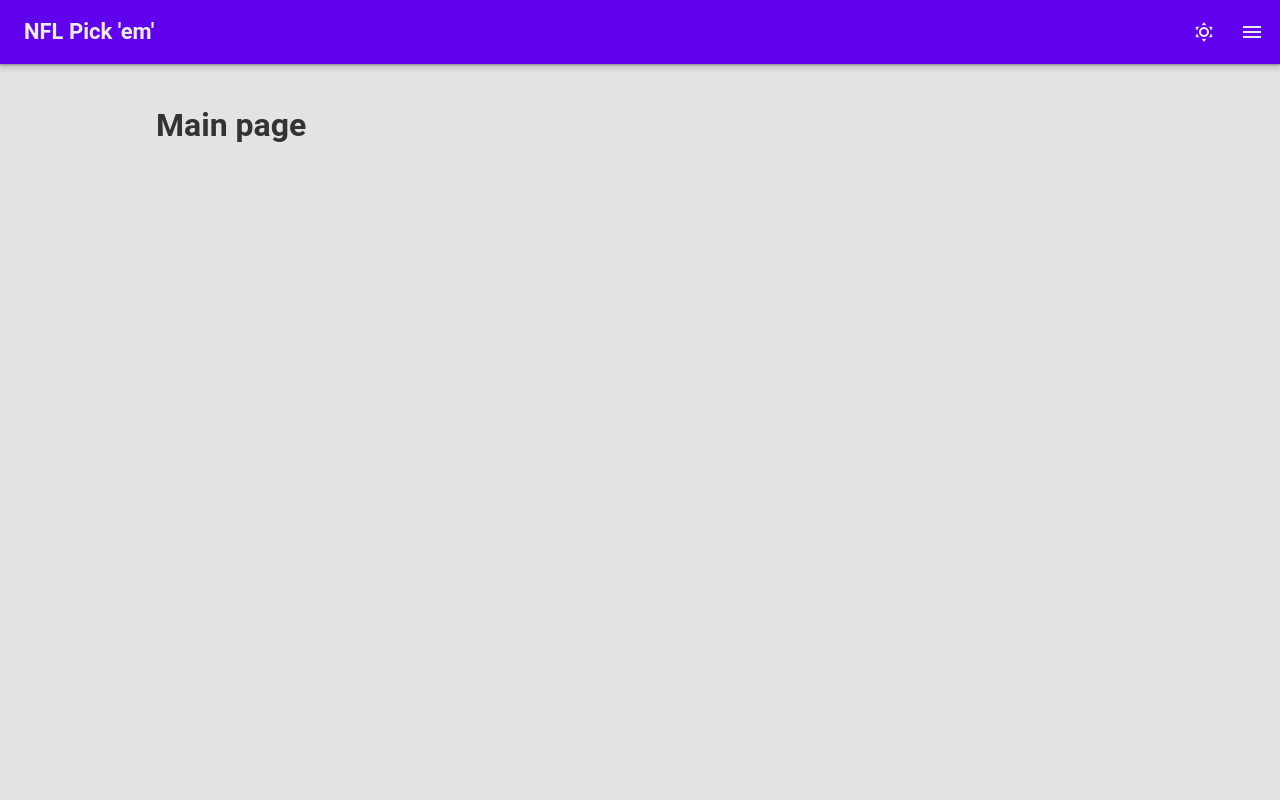
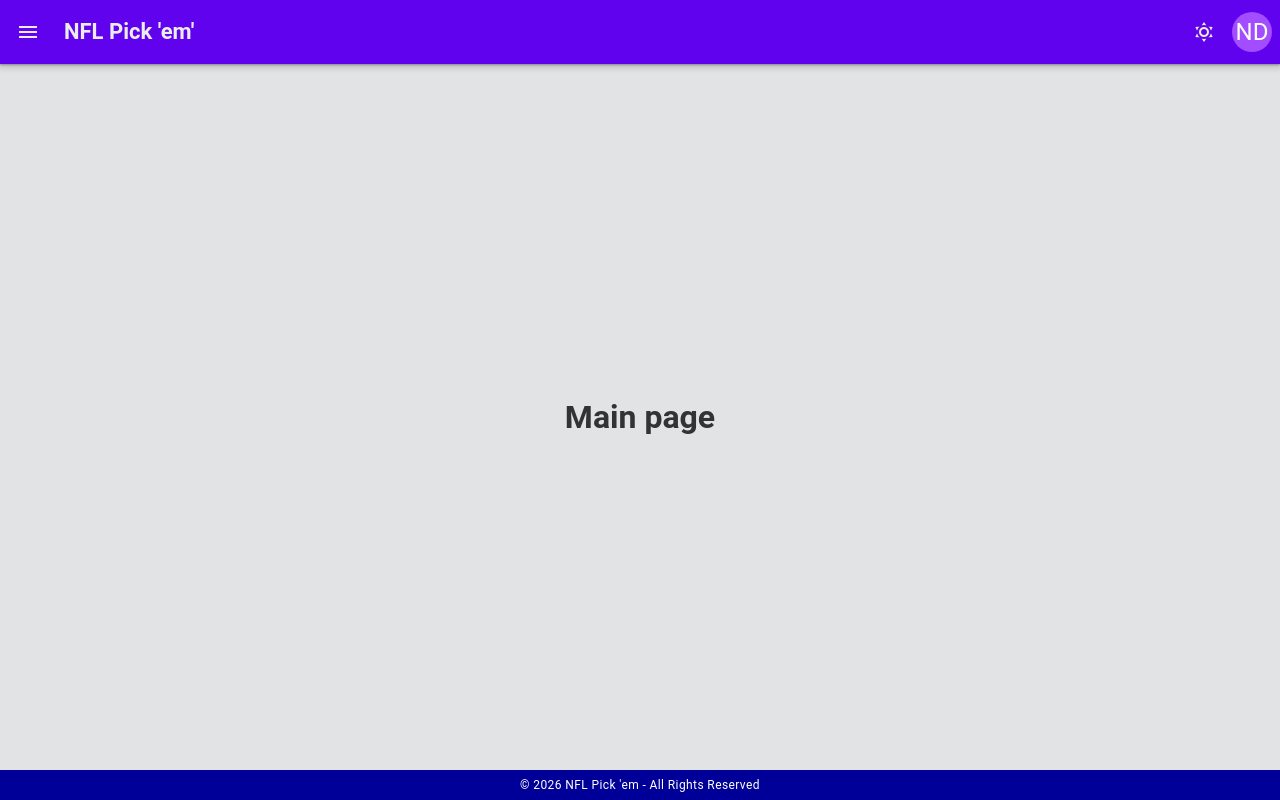
Before and after one commit to ndambra/nfl-pickem-app, a Nuxt app: page / in a window 1280 px wide. Built offline with nearby package versions, Linux system fonts and the light colour scheme.

Commit message:
add basic pages and user icon

```diff
--- a/app/components/app/nav-bar.vue
+++ b/app/components/app/nav-bar.vue
@@ -1,13 +1,14 @@
 <template>
+  <client-only>
     <v-app-bar color="primary">
-    <template v-slot:prepend> </template>
-    <v-app-bar-title class="font-weight-bold text-title-large"
+      <template v-slot:prepend>
+        <v-app-bar-nav-icon @click.stop="openDrawer"></v-app-bar-nav-icon>
+      </template>
+      <v-app-bar-title class="font-weight-bold text-title-large ms-3"
         >NFL Pick 'em'</v-app-bar-title
       >
 
       <template v-slot:append>
-      <v-spacer></v-spacer>
-
         <v-btn
           :icon="
             props.theme === 'light' ? 'mdi-weather-sunny' : 'mdi-weather-night'
@@ -15,20 +16,60 @@
           slim
           @click="onClick"
         ></v-btn>
-      <v-app-bar-nav-icon
-        @click.stop="$emit('toggleDrawer')"
-      ></v-app-bar-nav-icon>
+        <app-user-menu :user="user"></app-user-menu>
       </template>
     </v-app-bar>
+
+    <v-navigation-drawer v-model="drawer" temporary>
+      <v-list density="comfortable">
+        <v-list-item
+          v-for="item in items"
+          :key="item.title"
+          :prepend-icon="item.icon"
+          :title="item.title"
+          @click="navigateTo(item.link)"
+        ></v-list-item>
+      </v-list>
+    </v-navigation-drawer>
+  </client-only>
 </template>
 
 <script lang="ts" setup>
+import { ref, watch } from "vue";
+
 const emit = defineEmits(["changeTheme", "toggleDrawer"]);
 const props = defineProps(["theme"]);
+
+const drawer = ref(false);
+const group = ref(null);
+
+watch(group, () => {
+  drawer.value = false;
+});
+
+const user = {
+  initials: "ND",
+  fullname: "Nik Dam",
+  email: "test@test.com",
+};
+
+const items = [
+  { title: "Dashboard", link: "dashboard", icon: "mdi-view-dashboard" },
+  {
+    title: "My Leagues",
+    link: "my-leagues",
+    icon: "mdi-format-list-bulleted-square",
+  },
+  { title: "Settings", link: "settings", icon: "mdi-cog-outline" },
+];
 
 function onClick() {
   emit("changeTheme");
 }
+
+function openDrawer() {
+  drawer.value = !drawer.value;
+}
 </script>
 
 <style></style>
--- /dev/null
+++ b/app/components/app/user-menu.vue
@@ -0,0 +1,34 @@
+<template>
+  <v-menu min-width="200px">
+    <template v-slot:activator="{ props }">
+      <v-btn icon v-bind="props">
+        <v-avatar color="primary-lighten-2">
+          <span class="text-headline-small">{{ user.initials }}</span>
+        </v-avatar>
+      </v-btn>
+    </template>
+    <v-card>
+      <v-card-text>
+        <div class="mx-auto text-center">
+          <v-avatar color="primary-darken-2">
+            <span class="text-headline-small">{{ user.initials }}</span>
+          </v-avatar>
+          <h3 class="my-0">{{ user.fullname }}</h3>
+          <p class="text-body-small mt-1">
+            {{ user.email }}
+          </p>
+          <v-divider class="my-1"></v-divider>
+          <v-btn variant="text">Account Settings</v-btn>
+          <v-divider class="my-1"></v-divider>
+          <v-btn variant="text">Log out</v-btn>
+        </div>
+      </v-card-text>
+    </v-card>
+  </v-menu>
+</template>
+
+<script lang="ts" setup>
+defineProps(["user"]);
+</script>
+
+<style></style>
--- a/app/layouts/default.vue
+++ b/app/layouts/default.vue
@@ -1,57 +1,26 @@
 <template>
   <v-app :theme="theme">
-    <client-only>
-      <v-navigation-drawer v-model="drawer" location="right" temporary>
-        <v-list density="comfortable">
-          <v-list-item
-            v-for="item in items"
-            :key="item.value"
-            :prepend-icon="item.icon"
-            :title="item.title"
-            :value="item.value"
-          ></v-list-item>
-        </v-list>
-      </v-navigation-drawer>
-    </client-only>
-    <app-nav-bar
-      @change-theme="toggleTheme"
-      @toggle-drawer="openDrawer"
-      :theme="theme"
-    />
+    <app-nav-bar @change-theme="toggleTheme" :theme="theme" />
     <v-main>
       <slot />
     </v-main>
+
+    <v-footer app color="primary-darken-3" height="30">
+      <v-container class="text-center text-body-small">
+        © {{ new Date().getFullYear() }} NFL Pick 'em - All Rights Reserved
+      </v-container>
+    </v-footer>
   </v-app>
 </template>
 
 <script lang="ts" setup>
-import { ref, watch } from "vue";
+import { ref } from "vue";
 
 const theme = ref("light");
-const items = [
-  { title: "Dashboard", value: "dashboard", icon: "mdi-view-dashboard" },
-  {
-    title: "My Leagues",
-    value: "my-leagues",
-    icon: "mdi-format-list-bulleted-square",
-  },
-  { title: "Settings", value: "settings", icon: "mdi-cog-outline" },
-];
-
-const drawer = ref(false);
-const group = ref(null);
-
-watch(group, () => {
-  drawer.value = false;
-});
 
 function toggleTheme() {
   theme.value = theme.value === "light" ? "dark" : "light";
 }
-
-function openDrawer() {
-  drawer.value = !drawer.value;
-}
 </script>
 
 <style></style>
--- /dev/null
+++ b/app/pages/dashboard.vue
@@ -0,0 +1,13 @@
+<template>
+  <v-container
+    class="fill-height d-flex flex-column align-center justify-center text-center"
+  >
+    <v-icon icon="mdi-view-dashboard" size="64"></v-icon>
+
+    <div class="mt-3">Dashboard</div>
+  </v-container>
+</template>
+
+<script lang="ts" setup></script>
+
+<style></style>
--- a/app/pages/index.vue
+++ b/app/pages/index.vue
@@ -1,5 +1,7 @@
 <template>
-  <v-container>
+  <v-container
+    class="fill-height d-flex flex-column align-center justify-center text-center"
+  >
     <h1>Main page</h1>
   </v-container>
 </template>
--- /dev/null
+++ b/app/pages/my-leagues.vue
@@ -0,0 +1,13 @@
+<template>
+  <v-container
+    class="fill-height d-flex flex-column align-center justify-center text-center"
+  >
+    <v-icon icon="mdi-format-list-bulleted-square" size="64"></v-icon>
+
+    <div class="mt-3">My Leagues</div>
+  </v-container>
+</template>
+
+<script lang="ts" setup></script>
+
+<style></style>
--- /dev/null
+++ b/app/pages/settings.vue
@@ -0,0 +1,13 @@
+<template>
+  <v-container
+    class="fill-height d-flex flex-column align-center justify-center text-center"
+  >
+    <v-icon icon="mdi-cog-outline" size="64"></v-icon>
+
+    <div class="mt-3">Settings</div>
+  </v-container>
+</template>
+
+<script lang="ts" setup></script>
+
+<style></style>
```
Lines whose indentation alone changed are shown as unchanged.
